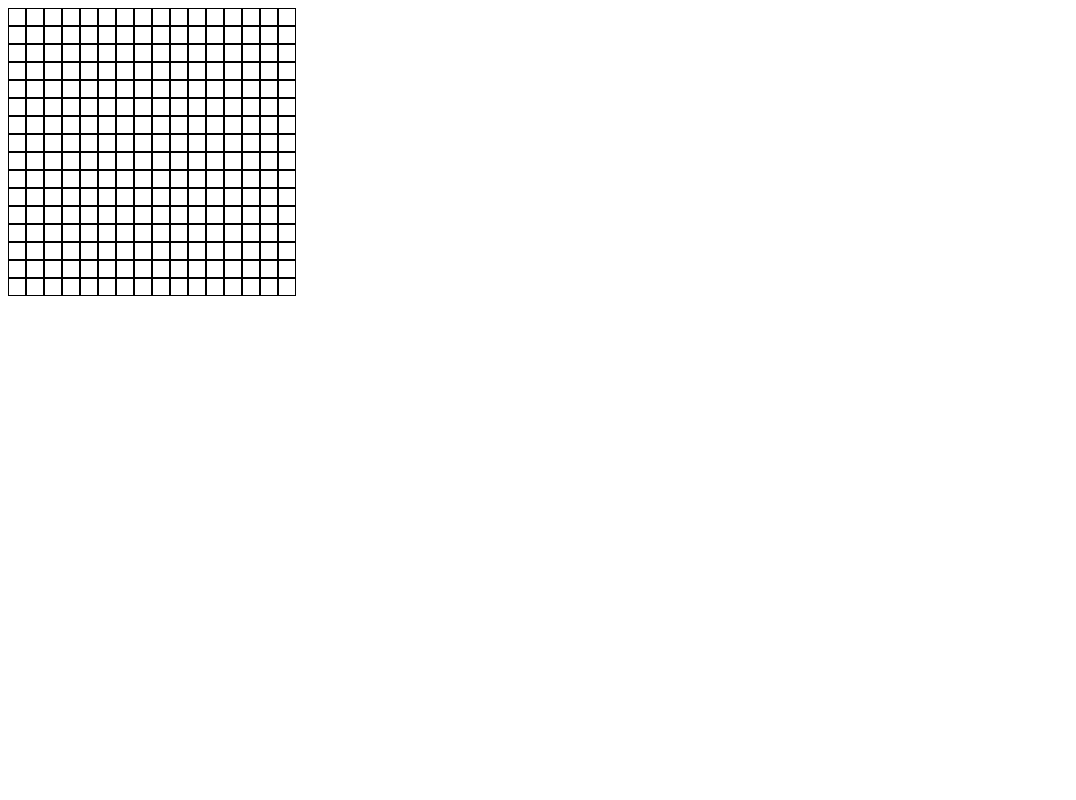
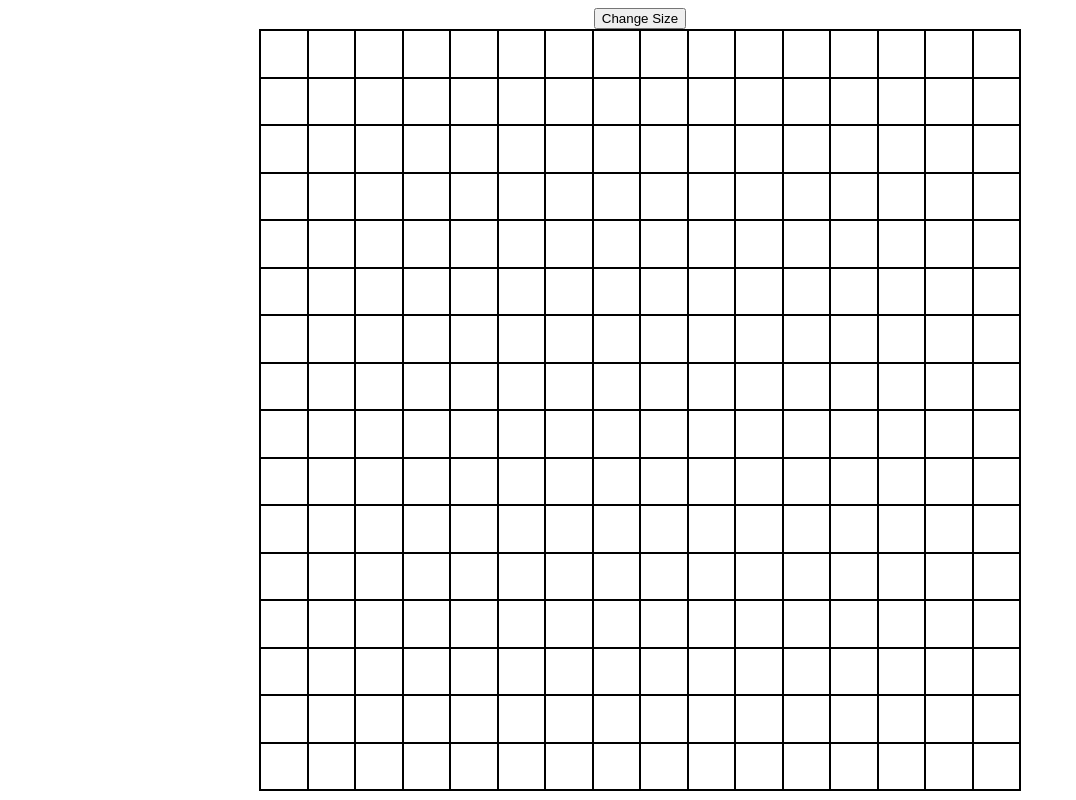
Before and after one commit to grantcollins03/sketchpad, a plain HTML site: page index.html in a window 1280 px wide. Shown: the whole page, without its empty margins (0-1076 px from the left). Drawn offline with Linux system fonts and the light colour scheme.

Commit message:
Restricted grid to 760px

```diff
--- a/app.js
+++ b/app.js
@@ -7,7 +7,6 @@ function createGrid(num) {
     cell.id = "cell";
     grid.appendChild(cell);
     grid.style.gridTemplateColumns = `repeat(${num}, 1fr)`;
-    grid.style.width = `${num}px`
   }
 }
 
--- a/index.html
+++ b/index.html
@@ -9,6 +9,10 @@
     <script src="app.js" defer></script>
   </head>
   <body>
-    <div id="grid"></div>
+    <div id="container">
+      <button id="btn">Change Size</button>
+      <div id="grid"></div>
+    </div>
+
   </body>
 </html>
--- a/styles.css
+++ b/styles.css
@@ -1,9 +1,14 @@
-body {
+#container {
     display: flex;
+    flex-direction: column;
+    align-items: center;
 }
 
 #grid {
     display: grid;
+    min-width: 760px;
+    min-height: 760px;
+    border: 1px solid black;
 }
 
 .cell {
```
